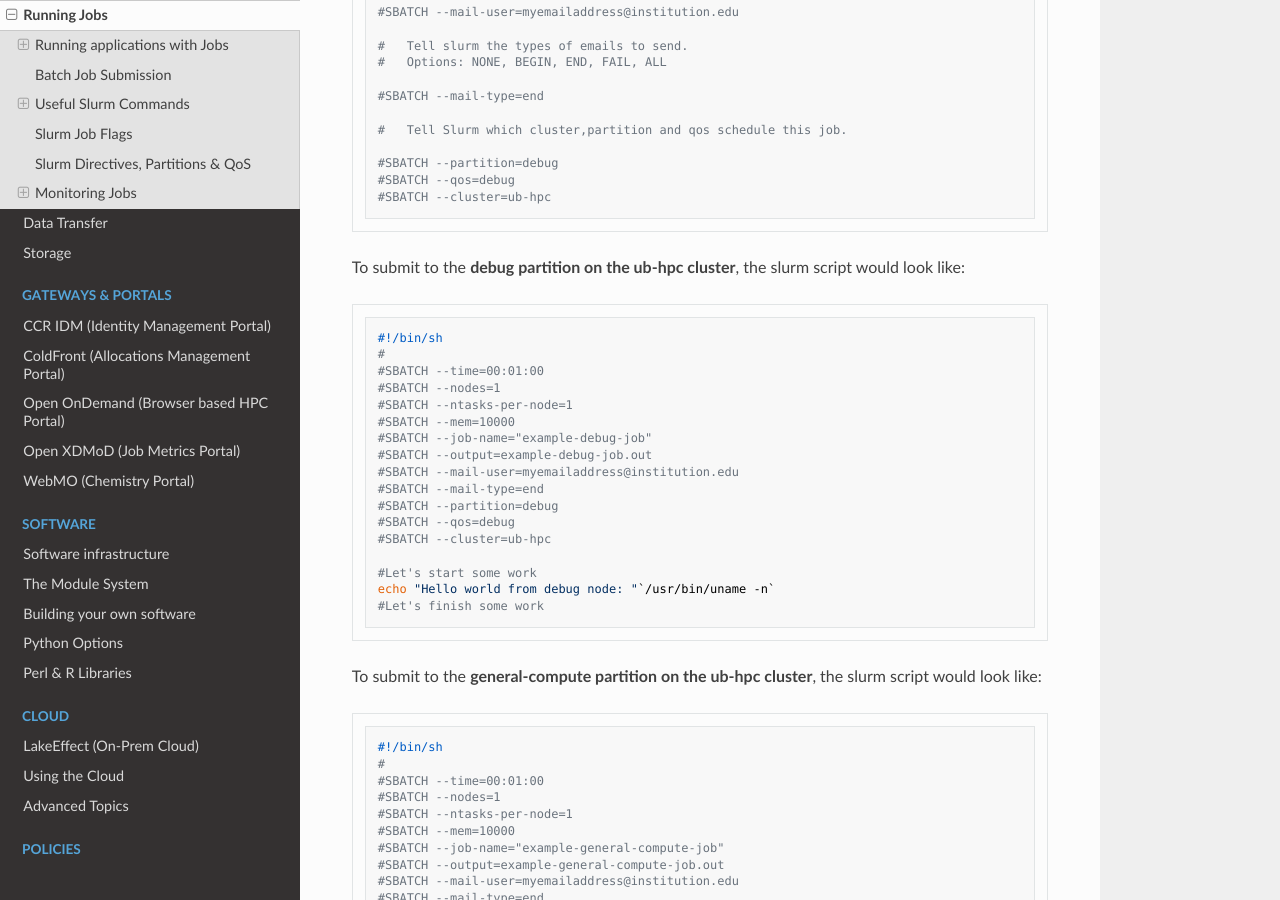
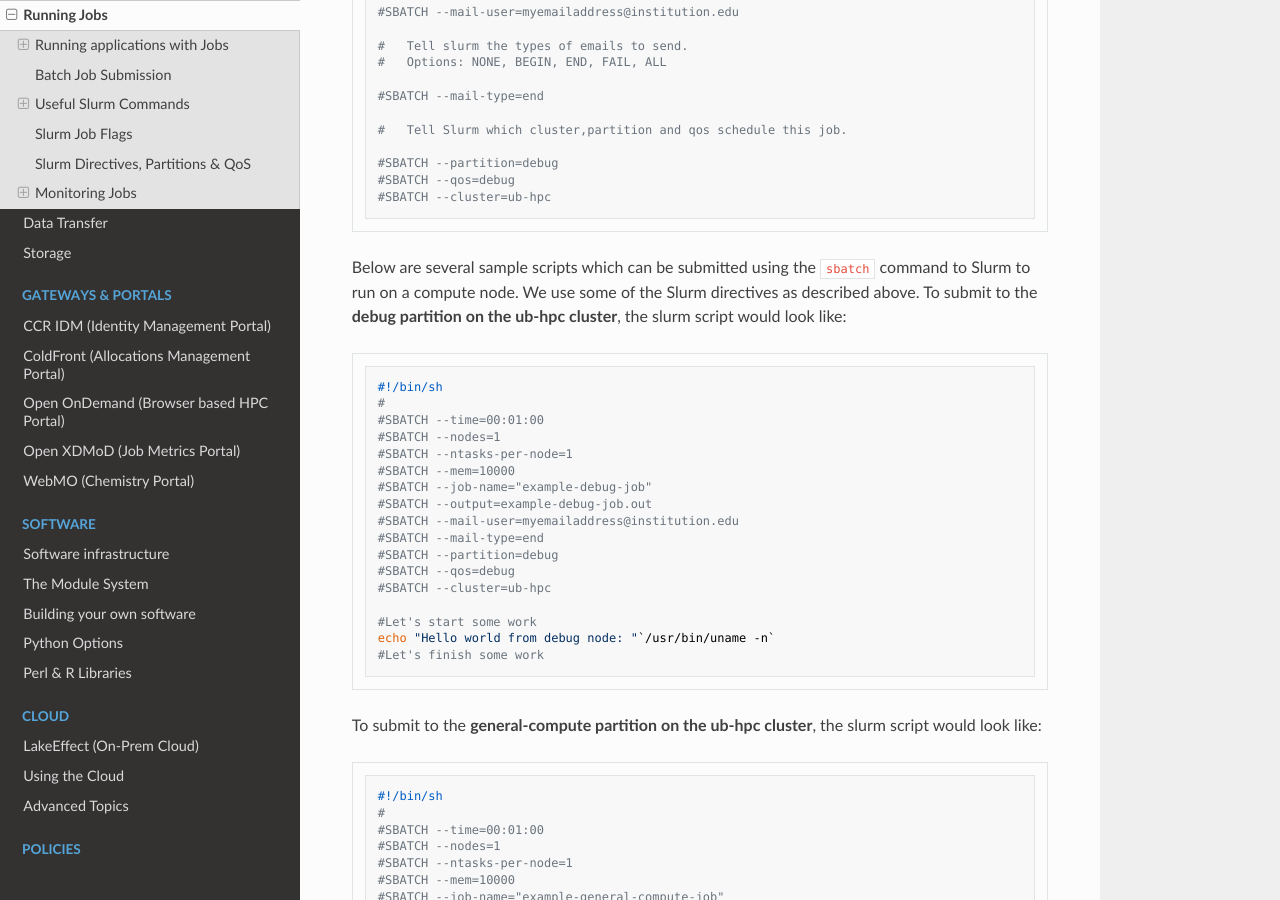
Before and after one commit to ubccr/ccrdocs, an MkDocs documentation site: the page built from pages/hpc/jobs.md, in a window 1280 px wide and 900 px high, scrolled down 1928 px. Built offline with MkDocs 1.6.1, drawn with Linux system fonts in a browser that asks for light colours; nearby versions of some CDN libraries.

Commit message:
Update pages/hpc/jobs.md
Co-authored-by: Dori Sajdak <djm29@buffalo.edu>

````diff
--- a/pages/hpc/jobs.md
+++ b/pages/hpc/jobs.md
@@ -83,7 +83,7 @@ Below is explanation of of the SBATCH options used in our samples. These are Slu
 
 ```
 
-
+Below are several sample scripts which can be submitted using the `sbatch` command to Slurm to run on a compute node.  We use some of the Slurm directives as described above.
 To submit to the **debug partition on the ub-hpc cluster**, the slurm script would look like:
 
 ```
````
